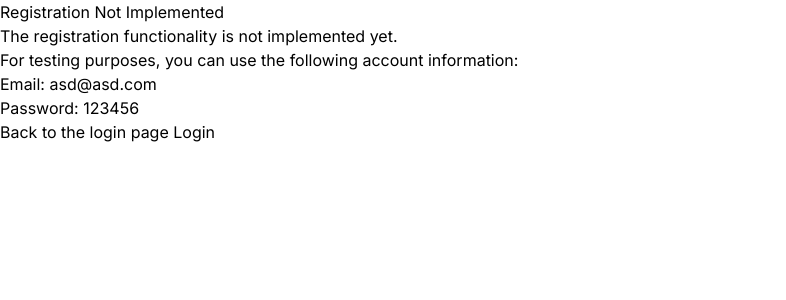
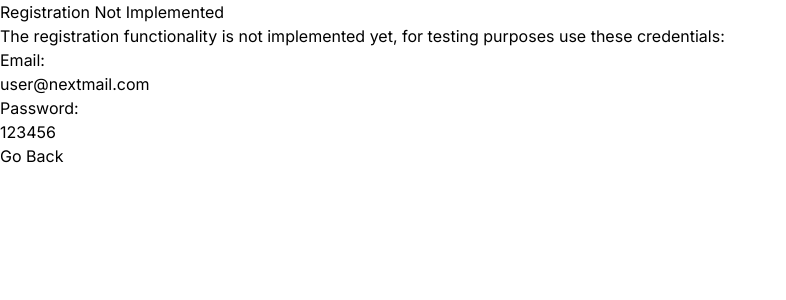
Before and after one commit to Szabodana/DanaDashboard, a Next.js app: page /register in a window 1280 px wide. Shown: the top 300 px of the page, without its empty margins (0-786 px from the left). Built offline with nearby package versions, Linux system fonts and the light colour scheme; a web font is replaced by a local one.

Commit message:
modified the register page, added credentials

```diff
--- a/app/register/page.tsx
+++ b/app/register/page.tsx
@@ -4,22 +4,31 @@ import Link from "next/link";
 export const metadata: Metadata = {
     title: 'Customers',
 };
+
 export default function Page() {
-    return <div className="flex-1 rounded-lg bg-gray-50 px-6 pb-4 pt-8">
-        <h1 className="mb-3 text-2xl font-serif">Registration Not Implemented</h1>
-        <p className="mb-4">
-            The registration functionality is not implemented yet.
-        </p>
-        <p className="mb-4">
-            For testing purposes, you can use the following account information:
-        </p>
-        <p>Email: asd@asd.com</p>
-        <p>Password: 123456</p>
-
-        <Link href="/">
-            <p className="w-full py-2 px-4 border border-transparent rounded-md shadow-sm text-sm font-medium text-white bg-indigo-600 hover:bg-indigo-700 focus:outline-none focus:ring-2 focus:ring-offset-2 focus:ring-indigo-500">
-                Back to the login page Login
-            </p>
-        </Link>
-    </div>;
-}
+    return (
+        <main className="flex items-center justify-center h-screen">
+            <div className="w-full max-w-[400px] p-8 bg-gray-50 rounded-lg shadow-md">
+                <form className="space-y-4">
+                    <h1 className="text-3xl font-serif mb-4">Registration Not Implemented</h1>
+                    <p className="text-gray-600 mb-4">
+                        The registration functionality is not implemented yet, for testing purposes use these credentials:
+                    </p>
+                    <div className="mb-4">
+                        <p className="text-gray-800 font-medium">Email:</p>
+                        <p className="text-gray-600">user@nextmail.com</p>
+                    </div>
+                    <div className="mb-4">
+                        <p className="text-gray-800 font-medium">Password:</p>
+                        <p className="text-gray-600">123456</p>
+                    </div>
+                    <Link href="/">
+                        <p className="w-full py-2 px-4 border border-transparent rounded-md shadow-sm text-sm font-medium text-white bg-indigo-600 hover:bg-indigo-700 focus:outline-none focus:ring-2 focus:ring-offset-2 focus:ring-indigo-500 text-center">
+                            Go Back
+                        </p>
+                    </Link>
+                </form>
+            </div>
+        </main>
+    );
+};
```
